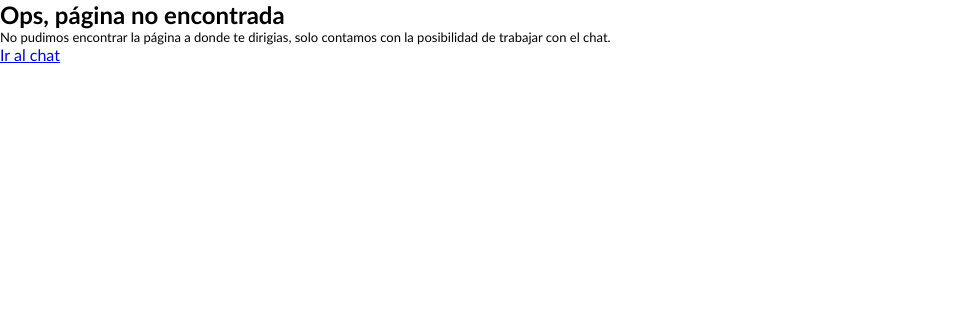
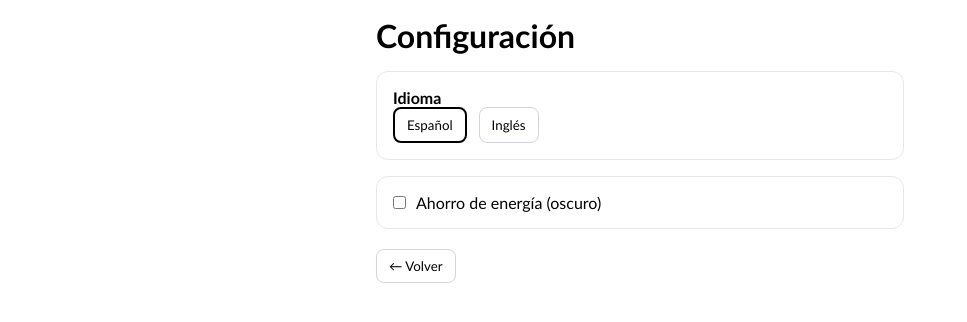
Before and after one commit to chamorrolorenzo/proyect-react-end, a React (Vite) app: page /Settings in a window 1280 px wide. Shown: the top 322 px of the page, without its empty margins (0-967 px from the left). Built offline with nearby package versions, Linux system fonts and the light colour scheme; sample sign-in values are in the browser's storage.

Commit message:
creamos  configuraciones( traduccion, modo oscuro)

```diff
--- a/src/components/Chat.jsx
+++ b/src/components/Chat.jsx
@@ -1,6 +1,7 @@
 import { useState } from "react"
 import { useChat } from "../context/ChatContext"
 import { useNavigate } from "react-router-dom";
+import { useSettings } from "../context/SettingsContext";
 
 export default function Chat() {
   const [msg, setMsg] = useState("")
@@ -9,7 +10,8 @@ export default function Chat() {
   const { users, selectedUser, setUsers } = useChat()
   // agregamos Hook para navegacion automativa
   const navigate = useNavigate();
-
+  //traduccion
+  const { t } = useSettings()
   // 2. Buscamos el usuario activo
   const user = users.find(u => u.id === selectedUser)
 
@@ -71,9 +73,9 @@ export default function Chat() {
         <div className="chat-actions">
           <button title="Camera">📷</button>
           <button title="Gallery">🖼️</button>
-          <button title="Settings">⚙️</button>
+           <button title={t("settings")} onClick={() => navigate("/settings")}>⚙️</button>
           <button title="Help">❓</button>
-           <button title="Cerrar sesión" onClick={handleLogout}>Salir</button>
+          <button title="Cerrar sesión"  onClick={handleLogout} className="logout-btn"> ✖ </button>
         </div>
       </header>
 
@@ -90,7 +92,7 @@ export default function Chat() {
         <form onSubmit={handleSubmit}>
           <input
             type="text"
-            placeholder="Enter text here..."
+            placeholder={t("Enter text here...")}
             onChange={handleChange}
             value={msg}
           />
--- a/src/components/Sidebar.jsx
+++ b/src/components/Sidebar.jsx
@@ -1,7 +1,10 @@
 import { useState, useEffect } from "react"
 import { useChat } from "../context/ChatContext"
+import { useSettings } from "../context/SettingsContext"
+
 
 export default function Sidebar() {
+  const { t } = useSettings()
   const { users, setSelectedUser } = useChat()
   const [usersToRender, setUsersToRender] = useState(users)
 
@@ -23,13 +26,12 @@ export default function Sidebar() {
     <div className="sidebar">
       <input
         type="text"
-        placeholder="Search..."
+        placeholder={t("Search")}
         className="search"
-        onChange={handleChange}
-      />
+        onChange={handleChange}/>
 
-      {usersToRender.length === 0 && (
-        <p className="search-result">No search found...</p>
+      {usersToRender.length === 0 &&
+        (<p className="search-result">No search found...</p>
       )}
 
       <ul className="user-list">
--- /dev/null
+++ b/src/context/SettingsContext.jsx
@@ -0,0 +1,79 @@
+import { createContext, useContext, useEffect, useMemo, useState } from "react"
+
+const SettingsContext = createContext()
+
+const TRANSLATIONS = {
+  es: {
+    appTitle: "Clon de Whatsapp",
+    loginAccess: "Contraseña de acceso",
+    loginPlaceholder: "Ingrese la contraseña",
+    loginButton: "Acceder",
+    restricted: "Acceso restringido • Contenido privado",
+    search: "Search...",
+    noSearch: "No search found...",
+    lastSeen: "Last seen",
+    enterText: "Escribe un mensaje...",
+    logout: "Cerrar sesión",
+    settings: "Configuración",
+    language: "Idioma",
+    spanish: "Español",
+    english: "Inglés",
+    energySaving: "Ahorro de energía (oscuro)",
+    back: "Volver"
+  },
+  en: {
+    appTitle: "WhatsApp Clone",
+    loginAccess: "Access password",
+    loginPlaceholder: "Enter password",
+    loginButton: "Sign in",
+    restricted: "Restricted access • Private content",
+    search: "Search...",
+    noSearch: "No results...",
+    lastSeen: "Last seen",
+    enterText: "Type a message...",
+    logout: "Log out",
+    settings: "Settings",
+    language: "Language",
+    spanish: "Spanish",
+    english: "English",
+    energySaving: "Energy saving (dark)",
+    back: "Back"
+  }
+}
+
+export function SettingsProvider({ children }) {
+  const [language, setLanguage] = useState(() => localStorage.getItem("lang") || "es")
+  const [energySaving, setEnergySaving] = useState(() => localStorage.getItem("energy") === "1")
+
+  // persistencia y clase para tema oscuro
+  useEffect(() => {
+    localStorage.setItem("lang", language)
+  }, [language])
+
+  useEffect(() => {
+    localStorage.setItem("energy", energySaving ? "1" : "0")
+    const cls = "energy"
+    const el = document.documentElement
+    if (energySaving) el.classList.add(cls)
+    else el.classList.remove(cls)
+  }, [energySaving])
+
+  const t = useMemo(() => {
+    const dict = TRANSLATIONS[language] || TRANSLATIONS.es
+    return (key) => dict[key] ?? key
+  }, [language])
+
+  const value = {
+    language,
+    setLanguage,
+    toggleLanguage: () => setLanguage((p) => (p === "es" ? "en" : "es")),
+    energySaving,
+    setEnergySaving,
+    toggleEnergySaving: () => setEnergySaving((p) => !p),
+    t,
+  }
+
+  return <SettingsContext.Provider value={value}>{children}</SettingsContext.Provider>
+}
+
+export const useSettings = () => useContext(SettingsContext)
--- /dev/null
+++ b/src/context/settings.css
@@ -0,0 +1,82 @@
+/* ——— Ahorro de energía: look "apagado" sin negro ——— */
+
+/* Suaviza todo el layout  */
+.energy .app {
+  /* baja brillo y saturación un toque */
+  filter: brightness(0.92) saturate(0.9);
+  transition: filter 180ms ease;
+}
+
+/* Fondo general apenas más oscuro (no negro) */
+.energy body {
+  background: #0f141a;
+  color: #e6e8ea;
+}
+
+/* Sidebar con tono más apagado */
+.energy .sidebar {
+  background: #121922;
+  border-right-color: #1f2a36;
+}
+
+/* Input de búsqueda en modo tenue */
+.energy .search {
+  background: #141c26;
+  color: #e6e8ea;
+  border-color: #1f2a36;
+}
+
+/* Hover de usuario sin contraste fuerte */
+.energy .user:hover {
+  background: #15202b;
+}
+
+/* Header y footer del chat con bordes y base tenues */
+.energy .chat-header,
+.energy .chat-footer {
+  background: #121922;
+  border-color: #1f2a36;
+}
+
+/* Área de mensajes con un fondo un poco más oscuro */
+.energy .chat-messages {
+  background: #10161c;
+}
+
+/* Burbujas de mensajes apagadas (no negras) */
+.energy .message {
+  background: #14202a;
+  border-color: #1f2a36;
+  color: #e6e8ea;
+}
+
+/* botones en el footer en modo tenue */
+.energy .chat-footer input {
+  background: #141c26;
+  color: #e6e8ea;
+  border-color: #1f2a36;
+}
+
+.energy .chat-footer button {
+  background: #141c26;
+  color: #e6e8ea;
+  border-color: #1f2a36;
+}
+
+.logout-btn {
+  font-size: 18px;
+  line-height: 1;
+  color: #111;
+  background: transparent;
+  border: none;
+  cursor: pointer;
+}
+
+/* Hover en modo normal */
+.logout-btn:hover { opacity: 0.85; }
+
+/* Modo ahorro de energía: más claro para contrastar */
+.energy .logout-btn { color: #e5e7eb; }
+
+/* Hover en modo ahorro: un toque más claro */
+.energy .logout-btn:hover { color: #f1f5f9; }
--- a/src/main.jsx
+++ b/src/main.jsx
@@ -2,12 +2,17 @@ import { StrictMode } from 'react'
 import { createRoot } from 'react-dom/client'
 import { RouterApp } from './router/RouterApp.jsx'
 import './index.css'
+import './context/settings.css'
+
 import { ChatProvider } from './context/ChatContext.jsx'
+import { SettingsProvider } from './context/SettingsContext.jsx'
 
 createRoot(document.getElementById('root')).render(
   <StrictMode>
-    <ChatProvider>
-      <RouterApp />
-    </ChatProvider>
+    <SettingsProvider>
+      <ChatProvider>
+        <RouterApp />
+      </ChatProvider>
+    </SettingsProvider>
   </StrictMode>,
 )
--- a/src/router/RouterApp.jsx
+++ b/src/router/RouterApp.jsx
@@ -3,19 +3,25 @@ import { Login } from "../views/Login";
 import { Messages } from "../views/Messages";
 import { NotFound } from "../views/NotFound";
 import ProtectedRoute from "../components/ProtectedRoute";
+import Settings from "../views/Settings"
+
 const RouterApp = () => {
   return (
     <BrowserRouter>
       <Routes>
         <Route path="/" element={<Login />} />
-        <Route
-          path="/chat"
-          element={
+        <Route path="/chat" element={
             <ProtectedRoute>
               <Messages />
             </ProtectedRoute>
-          }
-        />
+          } />
+
+        <Route
+          path="/Settings" element={
+            <ProtectedRoute>
+              <Settings />
+            </ProtectedRoute>
+          }/>
         <Route path="*" element={<NotFound />} />
       </Routes>
     </BrowserRouter>
--- a/src/views/Login.jsx
+++ b/src/views/Login.jsx
@@ -1,13 +1,14 @@
 import { useEffect, useState } from "react"
 import { useNavigate } from "react-router-dom"
 import logo from "../assets/images/logo.png"
+import { useSettings } from "../context/SettingsContext"
 
 const Login = () => {
   const [password, setPassword] = useState()
   const [message, setMessage] = useState()
   const [error, setError] = useState()
   const [showPassword, setShowPassword] = useState(false)
-
+  const { t }= useSettings ()
   const navigate = useNavigate()
 
   const PASS = "pepe123"
@@ -45,9 +46,9 @@ const Login = () => {
   return (
     <main className="login-main">
       <img width={100} src={logo} alt="logo de whatsapp" />
-      <h1>Clon de Whatsapp</h1>
+      <h1>{t("appTitle")}</h1>
       <form onSubmit={handleSubmit}>
-        <label>Contraseña de acceso</label>
+        <label>{t("loginAccess")}</label>
         <input
           placeholder="Ingrese la contraseña"
           type={showPassword ? "text" : "password"}
@@ -64,7 +65,7 @@ const Login = () => {
         {error && <p style={{ color: "red" }}>{error}</p>}
 
       </form>
-      <p className="text-info">Acceso restringido • Contenido privado</p>
+      <p className="text-info">{t("restricted •  private content")}</p>
     </main>
   )
 }
--- /dev/null
+++ b/src/views/Settings.jsx
@@ -0,0 +1,59 @@
+import { useSettings } from "../context/SettingsContext"
+import { useNavigate } from "react-router-dom"
+
+export default function Settings() {
+  const { language, setLanguage, energySaving, toggleEnergySaving, t } = useSettings()
+  const navigate = useNavigate()
+
+  return (
+    <main style={{ maxWidth: 560, margin: "0 auto", padding: 16 }}>
+      <h1 style={{ marginBottom: 16 }}>{t("settings")}</h1>
+
+      <section style={{ border: "1px solid #e5e7eb", borderRadius: 12, padding: 16, marginBottom: 16 }}>
+        <h2 style={{ marginTop: 0, fontSize: 16 }}>{t("language")}</h2>
+        <div style={{ display: "flex", gap: 12 }}>
+          <button
+            onClick={() => setLanguage("es")}
+            style={{
+              padding: "8px 12px",
+              borderRadius: 8,
+              border: language === "es" ? "2px solid black" : "1px solid #d1d5db",
+              background: "white",
+              cursor: "pointer"
+            }}
+          >
+            {t("spanish")}
+          </button>
+          <button
+            onClick={() => setLanguage("en")}
+            style={{
+              padding: "8px 12px",
+              borderRadius: 8,
+              border: language === "en" ? "2px solid black" : "1px solid #d1d5db",
+              background: "white",
+              cursor: "pointer"
+            }}
+          >
+            {t("english")}
+          </button>
+        </div>
+      </section>
+
+      <section style={{ border: "1px solid #e5e7eb", borderRadius: 12, padding: 16 }}>
+        <label style={{ display: "flex", alignItems: "center", gap: 10, cursor: "pointer" }}>
+          <input type="checkbox" checked={energySaving} onChange={toggleEnergySaving} />
+          {t("energySaving")}
+        </label>
+      </section>
+
+      <div style={{ marginTop: 20 }}>
+        <button
+          onClick={() => navigate(-1)}
+          style={{ padding: "8px 12px", borderRadius: 8, border: "1px solid #d1d5db", background: "white", cursor: "pointer" }}
+        >
+          ← {t("back")}
+        </button>
+      </div>
+    </main>
+  )
+}
```
Also changed, not shown: 1 other file (tests, documents, lock files or other folders).
